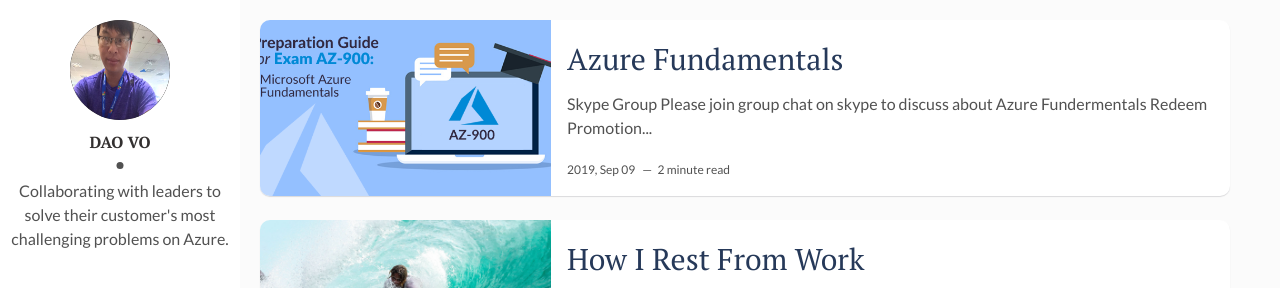
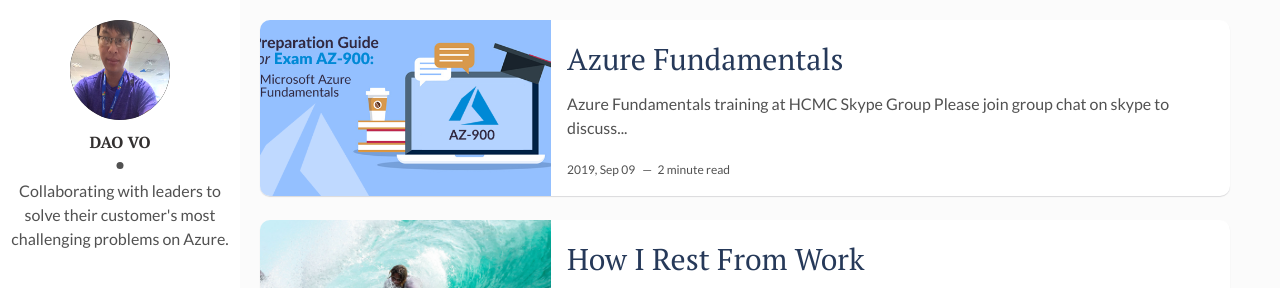
Before and after one commit to votrongdao/daovo.github.io, a Jekyll site: the page built from index.html, in a window 1280 px wide and 900 px high. Shown: the top 288 px of the window. Built offline with Jekyll 4.4.1, drawn with Linux system fonts in a browser that asks for light colours; the list of posts is cut into pages by our own code.

Commit message:
Update 2019-09-09-azure-fundamentals-saigon..markdown

```diff
--- a/_posts/2019-09-09-azure-fundamentals-saigon..markdown
+++ b/_posts/2019-09-09-azure-fundamentals-saigon..markdown
@@ -7,6 +7,7 @@ img: az-900-exam-preparation.png # Add image post (optional)
 tags: [Azure Fundamentals, Saigon]
 ---
 
+### Azure Fundamentals training at HCMC
 ![Azure Fundamentals Training at HCMC!](/assets/img/Skype_Picture_2019_09_09T10_11_01_299Z.jpeg)
 
 ### Skype Group
```
